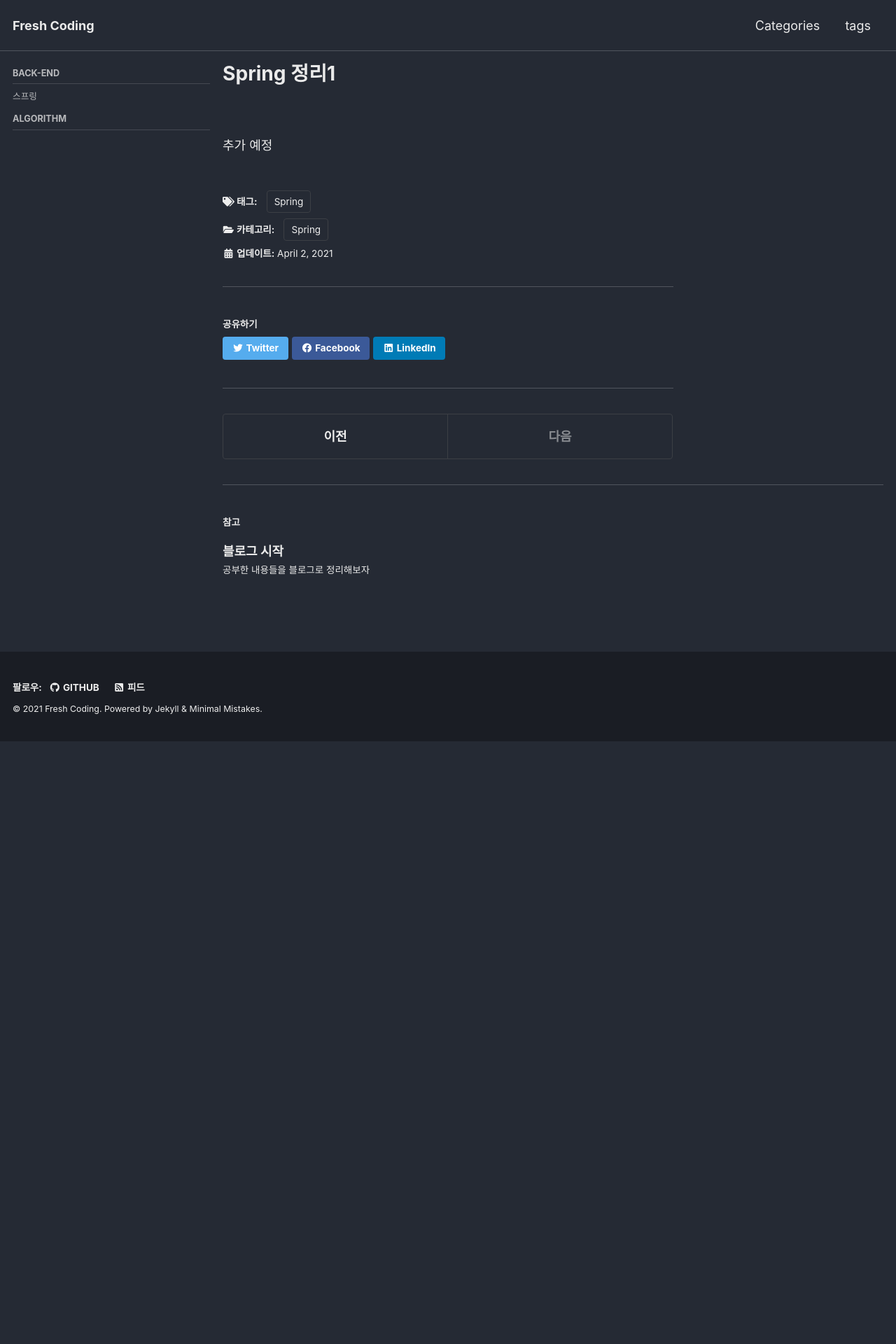
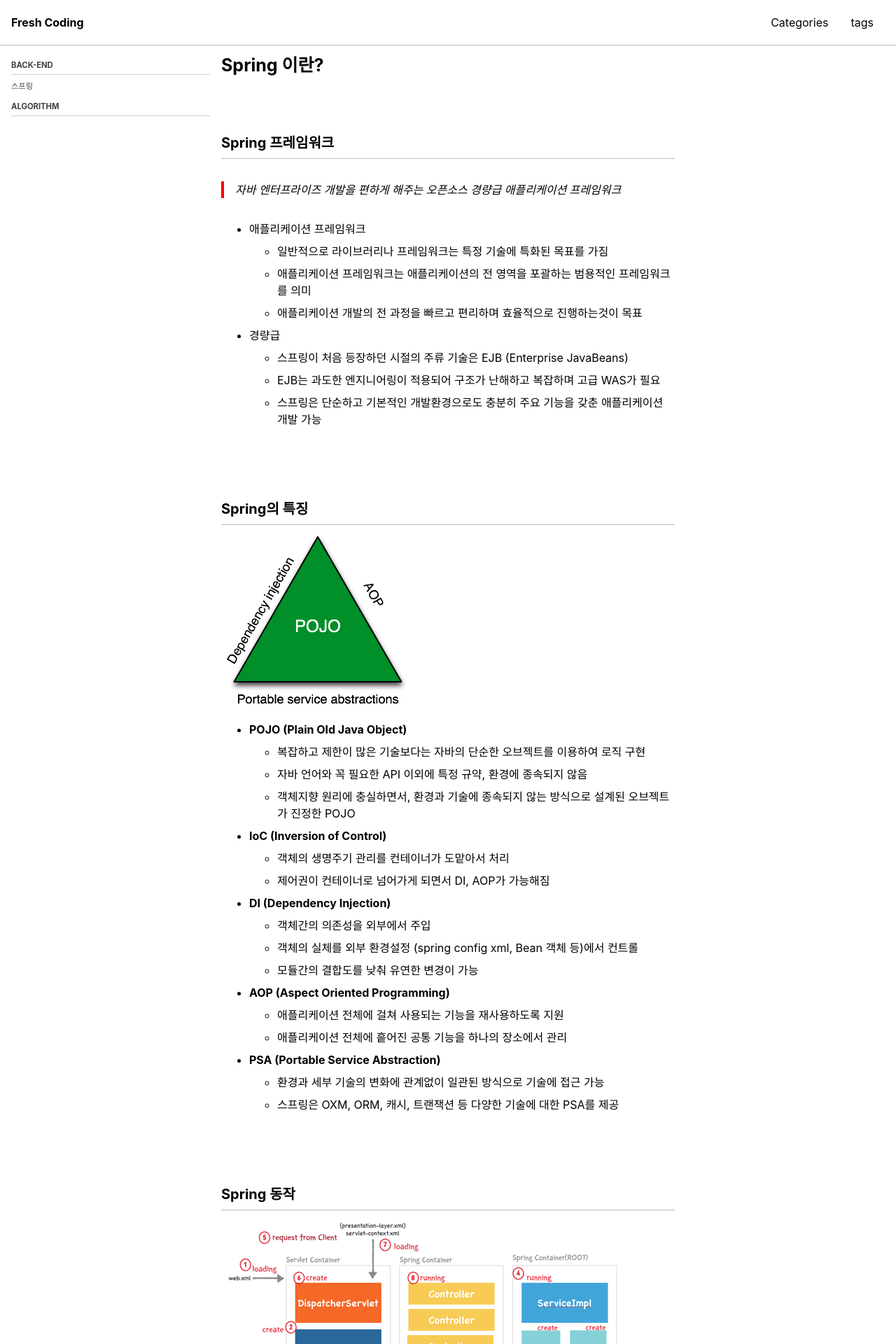
Before and after one commit to taeyoungg/taeyoungg.github.io, a Jekyll site: the page built from _posts/2021-04-08-Spring-1.md, in a window 1280 px wide. Shown: the top 1920 px of the page at 70% size. Built offline with Jekyll 4.4.1, drawn with Linux system fonts in a browser that asks for light colours; cached includes are drawn as plain includes; before the commit the page ends 1059 px from its top, so only the background shows below that; some of the changed text lies outside the part shown.

Commit message:
add spring, index

```diff
--- a/_config.yml
+++ b/_config.yml
@@ -12,7 +12,7 @@
 
 # theme                  : "minimal-mistakes-jekyll"
 # remote_theme           : "mmistakes/minimal-mistakes"
-minimal_mistakes_skin    : "dark" # "air", "aqua", "contrast", "dark", "dirt", "neon", "mint", "plum", "sunrise"
+minimal_mistakes_skin    : "contrast" # "air", "aqua", "contrast", "dark", "dirt", "neon", "mint", "plum", "sunrise"
 sidebar:
   nav: "docs"
 
--- a/_posts/2021-04-02-Spring-1.md
+++ /dev/null
@@ -1,13 +0,0 @@
----
-title:  "Spring 정리1"
-excerpt: "첫 번째 Spring 정리내용"
-
-categories:
-  - Spring
-tags:
-  - Spring
-date: 2021-04-02
----
-<br>
-
-추가 예정
--- /dev/null
+++ b/_posts/2021-04-08-Spring-1.md
@@ -0,0 +1,59 @@
+---
+title:  "Spring 이란?"
+excerpt: "Spring의 개념과 특징"
+
+categories:
+  - Spring
+tags:
+  - Spring
+  - 스프링
+date: 2021-04-02
+---
+<br>
+
+## Spring 프레임워크
+> 자바 엔터프라이즈 개발을 편하게 해주는 오픈소스 경량급 애플리케이션 프레임워크
+
+- 애플리케이션 프레임워크
+  - 일반적으로 라이브러리나 프레임워크는 특정 기술에 특화된 목표를 가짐
+  - 애플리케이션 프레임워크는 애플리케이션의 전 영역을 포괄하는 범용적인 프레임워크를 의미
+  - 애플리케이션 개발의 전 과정을 빠르고 편리하며 효율적으로 진행하는것이 목표
+- 경량급
+  - 스프링이 처음 등장하던 시절의 주류 기술은 EJB (Enterprise JavaBeans)
+  - EJB는 과도한 엔지니어링이 적용되어 구조가 난해하고 복잡하며 고급 WAS가 필요
+  - 스프링은 단순하고 기본적인 개발환경으로도 충분히 주요 기능을 갖춘 애플리케이션 개발 가능
+
+<br><br>
+
+## Spring의 특징
+![Image Alt 텍스트](/assets/img/spring1.png)
+- **POJO (Plain Old Java Object)**
+  - 복잡하고 제한이 많은 기술보다는 자바의 단순한 오브젝트를 이용하여 로직 구현
+  - 자바 언어와 꼭 필요한 API 이외에 특정 규약, 환경에 종속되지 않음
+  - 객체지향 원리에 충실하면서, 환경과 기술에 종속되지 않는 방식으로 설계된 오브젝트가 진정한 POJO
+- **IoC (Inversion of Control)**
+  - 객체의 생명주기 관리를 컨테이너가 도맡아서 처리
+  - 제어권이 컨테이너로 넘어가게 되면서 DI, AOP가 가능해짐
+- **DI (Dependency Injection)**
+  - 객체간의 의존성을 외부에서 주입
+  - 객체의 실체를 외부 환경설정 (spring config xml, Bean 객체 등)에서 컨트롤
+  - 모듈간의 결합도를 낮춰 유연한 변경이 가능
+- **AOP (Aspect Oriented Programming)**
+  - 애플리케이션 전체에 걸쳐 사용되는 기능을 재사용하도록 지원
+  - 애플리케이션 전체에 흩어진 공통 기능을 하나의 장소에서 관리
+- **PSA (Portable Service Abstraction)**
+  - 환경과 세부 기술의 변화에 관계없이 일관된 방식으로 기술에 접근 가능
+  - 스프링은 OXM, ORM, 캐시, 트랜잭션 등 다양한 기술에 대한 PSA를 제공
+
+<br><br>
+
+## Spring 동작
+![Image Alt 텍스트](/assets/img/spring2.png)
+- (1) 웹 어플리케이션이 실행되면 WAS에 의해 web.xml이 loading
+- (2) web.xml에 등록되어 있는 ContextLoaderListener 클래스가 생성
+- (3) 생성된 ContextLoaderListener는 root-context.xml을 loading
+- (4) root-context.xml에 등록되어 있는 Spring Container가 구동되어 개발자가 작성한 비즈니스 로직, DAO, VO 객체가 생성
+- (5) 클라이언트로부터 웹 애플리케이션 요청
+- (6) DispatcherServlet 생성, 클라이언트로부터 요청 온 메시지를 분석하여 알맞은 PageController에게 전달
+- (7) DispatcherServlet이 servlet-context.xml을 loading
+- (8) 두 번째 Spring Container가 구동되며 응답에 맞는 PageController들이 동작, 첫 번째 Spring Container의 객체 및 클래스들과 협업하여 알맞은 작업 처리
--- a/_sass/minimal-mistakes/_reset.scss
+++ b/_sass/minimal-mistakes/_reset.scss
@@ -11,17 +11,17 @@ html {
   font-size: 16px;
 
   @include breakpoint($medium) {
-    font-size: 18px;
+    font-size: 14px;
   }
 
   @include breakpoint($large) {
     /* font-size: 20px; */
-	font-size: 18px;
+	font-size: 16px;
   }
 
   @include breakpoint($x-large) {
     /* font-size: 22px; */
-	font-size: 18px;
+	font-size: 16px;
   }
 
   -webkit-text-size-adjust: 100%;
```
Also changed, not shown: _posts/2021-04-06-INDEX.md (added, +79 -0 lines), assets/img/spring1.png (added), assets/img/spring2.png (added).
